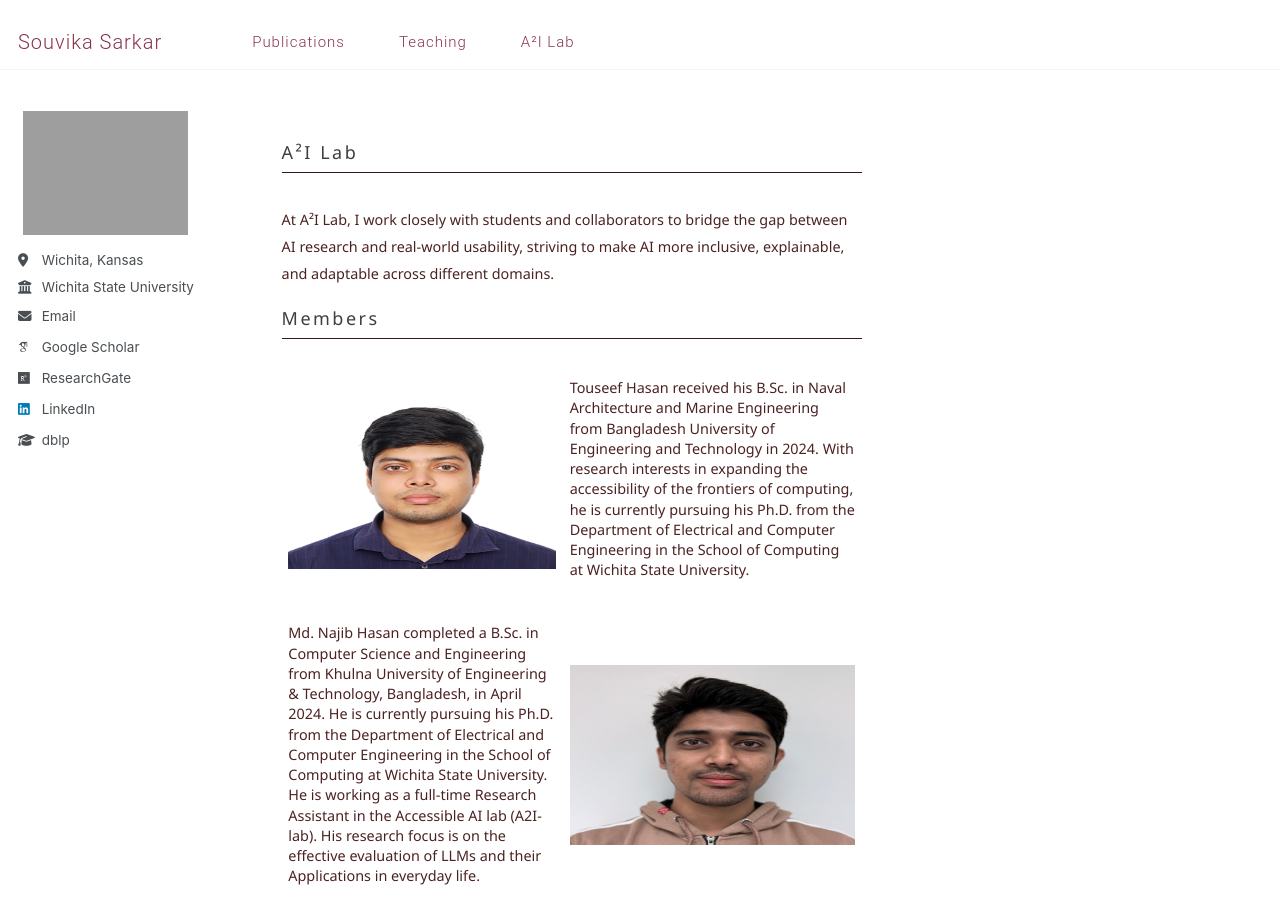
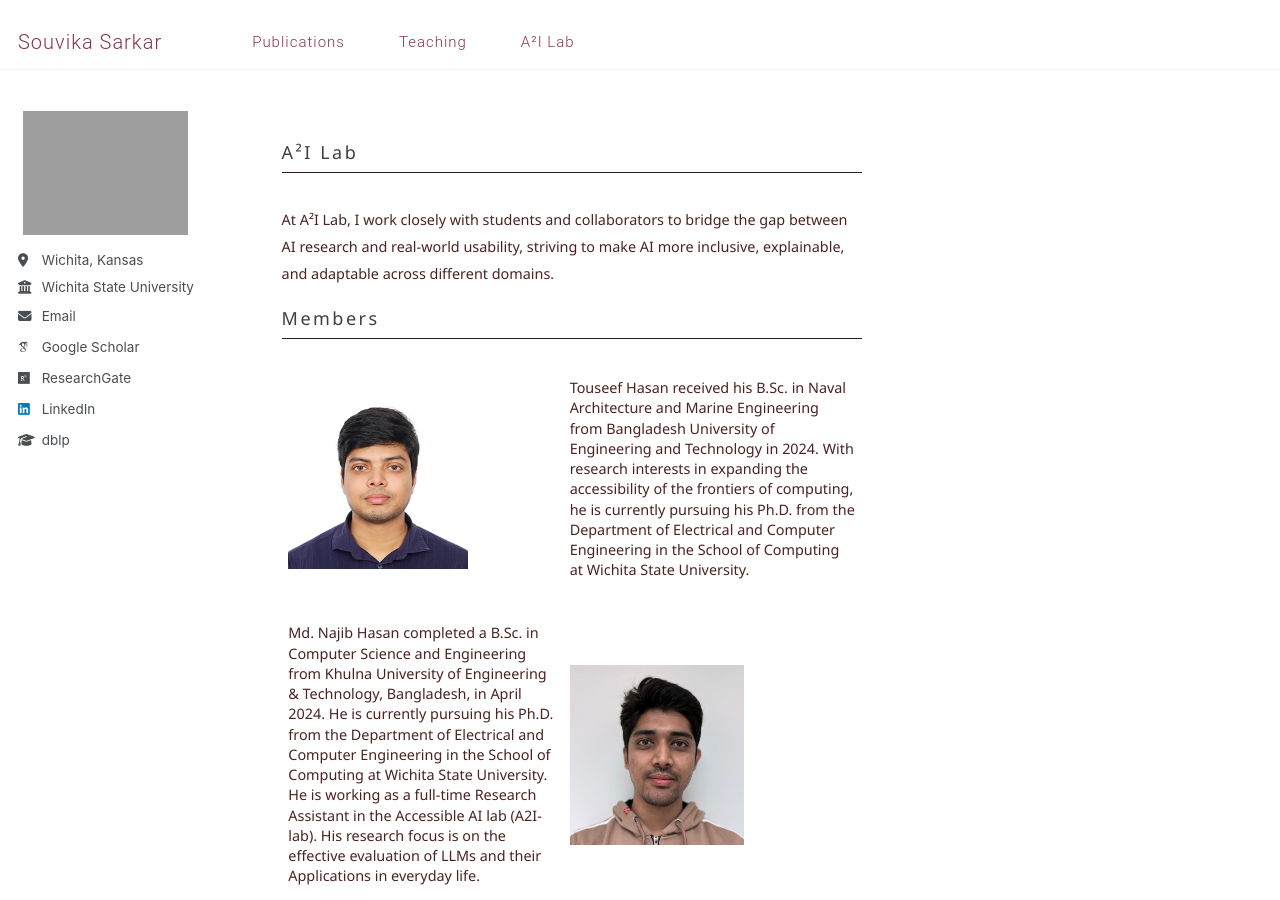
Before and after one commit to Souvika/souvika.github.io, a Jekyll site: the page built from _pages/lab.html, in a window 1280 px wide and 900 px high. Built offline with Jekyll 4.4.1, drawn with Linux system fonts in a browser that asks for light colours; some web fonts are replaced.

Commit message:
Update Students.

```diff
--- a/_includes/archive-single.html
+++ b/_includes/archive-single.html
@@ -45,15 +45,15 @@
         <table style="border-collapse: collapse; text-align: left; border: none;">
           <tbody>
             <tr style="border: none;">
-              <td style="border: none; padding-bottom: 2rem;"><img src='/images/Touseef.png' style='height:10rem;width:60rem'></td>
+              <td style="border: none; padding-bottom: 2rem;"><img src='/images/Touseef.png' style='height:10rem;'></td>
               <td style="border: none; padding-bottom: 2rem;"><span class="news-content-teaching">Touseef Hasan received his B.Sc. in Naval Architecture and Marine Engineering from Bangladesh University of Engineering and Technology in 2024. With research interests in expanding the accessibility of the frontiers of computing, he is currently pursuing his Ph.D. from the Department of Electrical and Computer Engineering in the School of Computing at Wichita State University.</span></td>
             </tr>
             <tr style="border: none; margin-bottom: 2rem">
                 <td style="border: none; padding-bottom: 2rem;"><span class="news-content-teaching">Md. Najib Hasan completed a B.Sc. in Computer Science and Engineering from Khulna University of Engineering & Technology, Bangladesh, in April 2024. He is currently pursuing his Ph.D. from the Department of Electrical and Computer Engineering in the School of Computing at Wichita State University. He is working as a full-time Research Assistant in the Accessible AI lab (A2I-lab). His research focus is on the effective evaluation of LLMs and their Applications in everyday life.</span></td>
-                <td style="border: none; padding-bottom: 2rem;"><img src='/images/Najib.png' style='height:10rem;width:60rem'></td>
+                <td style="border: none; padding-bottom: 2rem;"><img src='/images/Najib.png' style='height:10rem;'></td>
             </tr>
             <tr style="border: none; margin-bottom: 2rem">
-                <td style="border: none; padding-bottom: 2rem;"><img src='/images/Sahana.png' style='height:10rem;width:60rem'></td>
+                <td style="border: none; padding-bottom: 2rem;"><img src='/images/Sahana.png' style='height:10rem;'></td>
                 <td style="border: none; padding-bottom: 2rem;"><span class="news-content-teaching">Shahana Akter earned her B.Sc. in Computer Science and Engineering from Khulna University of Engineering & Technology (KUET), Bangladesh, in August 2025. She is now pursuing a Ph.D. in the School of Computing at Wichita State University, USA, within the Department of Electrical and Computer Engineering. She currently serves as a Graduate Teaching Assistant for the Introduction to Database course. Her research centers on evaluating large language models (LLMs) and exploring their practical uses in real life.</span></td>
             </tr>
           </tbody>
```
